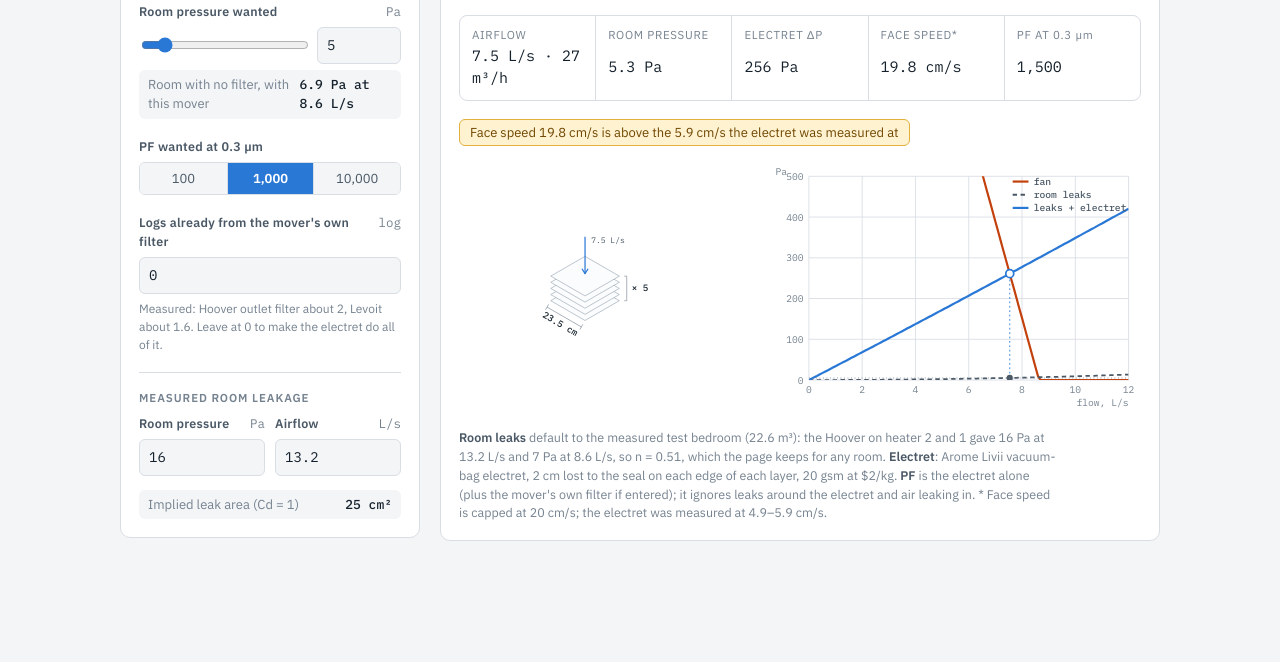
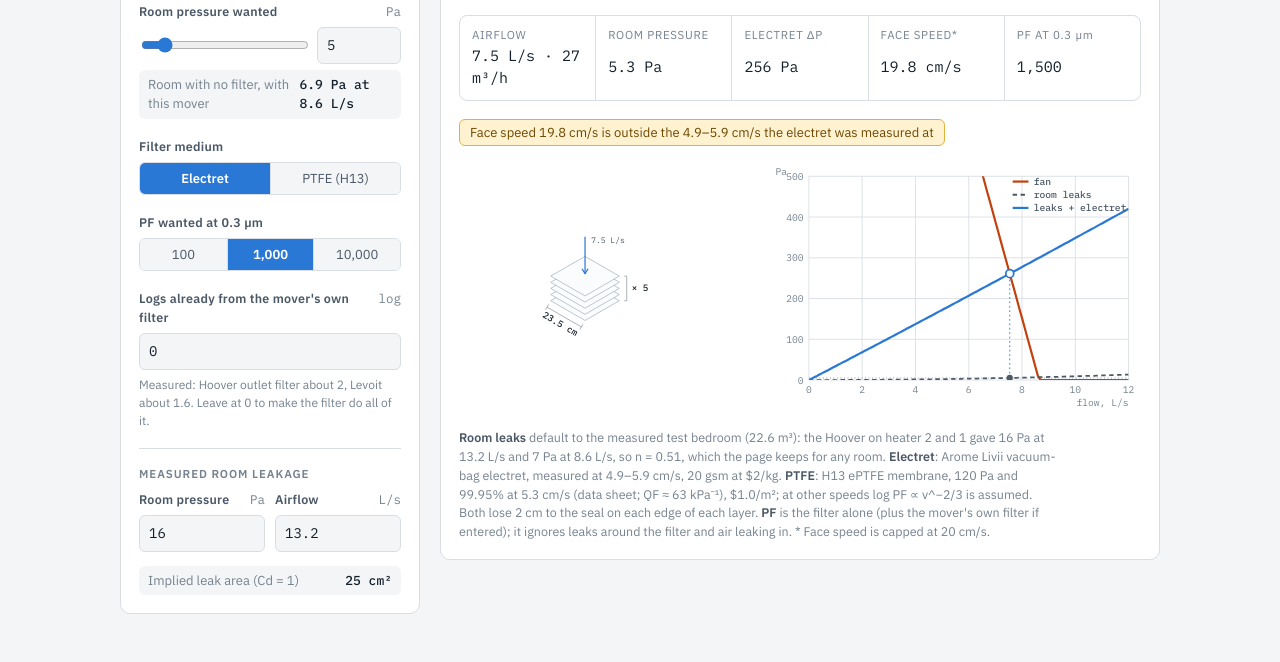
Before and after one commit to mattnewell-cam/cleanroom-electret-sizer, a plain HTML site: page index.html in a window 1280 px wide. Shown: the part 286-948 px from the top of the page. Before the commit the page ends 875 px from the top, so only its background shows below. Drawn offline with nearby package versions, Linux system fonts and the light colour scheme.

Commit message:
Add H13 PTFE as a filter medium
Co-Authored-By: Claude Opus 5.5 <noreply@anthropic.com>

```diff
--- a/index.html
+++ b/index.html
@@ -100,7 +100,7 @@ input[type="range"] { width: 100%; accent-color: var(--accent); }
 <div class="wrap">
   <header>
     <h1>Cleanroom electret sizer</h1>
-    <p class="sub">Pick what pressurises the room and the room pressure you want. It finds where the fan, the electret and the room's leaks balance, and the least electret that gets the PF you ask for at 0.3 µm.</p>
+    <p class="sub">Pick what pressurises the room and the room pressure you want. It finds where the fan, the electret and the room's leaks balance, and the least electret or PTFE that gets the PF you ask for at 0.3 µm.</p>
   </header>
 
   <div class="main">
@@ -116,6 +116,13 @@ input[type="range"] { width: 100%; accent-color: var(--accent); }
         <div class="out"><span>Room with no filter, with this mover</span><b id="o-max"></b></div>
       </div>
       <div class="field">
+        <span class="lab">Filter medium</span>
+        <div class="seg" style="--n:2" role="group" aria-label="Filter medium">
+          <button type="button" data-media="electret">Electret</button>
+          <button type="button" data-media="ptfe">PTFE (H13)</button>
+        </div>
+      </div>
+      <div class="field">
         <span class="lab">PF wanted at 0.3 µm</span>
         <div class="seg" style="--n:3" role="group" aria-label="Target protection factor">
           <button type="button" data-logs="2">100</button>
@@ -126,7 +133,7 @@ input[type="range"] { width: 100%; accent-color: var(--accent); }
       <div class="field">
         <label for="own">Logs already from the mover's own filter <span class="u">log</span></label>
         <input type="number" id="own" min="0" max="4" step="0.1">
-        <p class="hint">Measured: Hoover outlet filter about 2, Levoit about 1.6. Leave at 0 to make the electret do all of it.</p>
+        <p class="hint">Measured: Hoover outlet filter about 2, Levoit about 1.6. Leave at 0 to make the filter do all of it.</p>
       </div>
 
       <div class="minor">
@@ -151,7 +158,7 @@ input[type="range"] { width: 100%; accent-color: var(--accent); }
           <div class="fig"><span class="cap">Square side</span><span class="num"><span id="h-side">—</span><small>cm</small></span></div>
           <div class="fig"><span class="cap">Layers</span><span class="num" id="h-n">—</span></div>
         </div>
-        <div class="fig total"><span class="cap">Electret</span><span class="num"><span id="t-area">—</span><small>m²</small></span></div>
+        <div class="fig total"><span class="cap" id="t-cap">Electret</span><span class="num"><span id="t-area">—</span><small>m²</small></span></div>
         <span class="basis" id="t-basis"></span>
         <span class="cost" id="t-cost"></span>
       </div>
@@ -168,11 +175,23 @@ input[type="range"] { width: 100%; accent-color: var(--accent); }
 
 <script>
 // ---------------------------------------------------------------- model
-// Electret, per layer: Arome Livii vacuum-bag electret, as in the electret square calculator.
-// Δp = R·v, log10 PF(0.3 µm) = D·v^−α, v in cm/s. Measured only at 4.9–5.9 cm/s.
-const M = { R: 2.58, D: 1.5863, a: 0.3070 };
+// Filter media, per layer: Δp = R·v, log10 PF(0.3 µm) = D·v^−α, v in cm/s.
+// Electret: Arome Livii vacuum-bag electret, as in the electret square calculator; measured at 4.9–5.9 cm/s.
+// PTFE: Frebang H13 ePTFE membrane, 120 Pa and ≥ 99.95% (3.3 logs) at 5.3 cm/s from its data sheet (QF ≈ 63 kPa⁻¹);
+// how PF changes with speed is not measured, so α = 2/3 (diffusion-limited) is assumed. US$1.0/m² EXW (Frebang quote).
+const GSM = 20, USD_PER_KG = 2;    // charged surgical-grade meltblown, bulk
+const MEDIA = {
+  electret: { name: 'Electret', R: 2.58, D: 1.5863, a: 0.3070, lo: 4.9, hi: 5.9,
+    basis: `Electret at ${GSM} gsm`,
+    cost: m2 => `${Math.round(m2 * GSM)} g · ${usd(m2 * GSM / 1000 * USD_PER_KG)} at $${USD_PER_KG}/kg`,
+    range: 'the 4.9–5.9 cm/s the electret was measured at' },
+  ptfe: { name: 'PTFE', R: 120 / 5.3, D: 3.3 * Math.pow(5.3, 2 / 3), a: 2 / 3, lo: 4.5, hi: 6.1,
+    basis: 'H13 ePTFE membrane',
+    cost: m2 => `${usd(m2 * 1.0)} at $1.0/m²`,
+    range: 'the 5.3 cm/s the PTFE is rated at; PF away from it assumes log PF ∝ v^−2/3' },
+};
+let M = MEDIA.electret;
 const MARGIN = 2;                  // cm lost to the seal on every side of every layer
-const GSM = 20, USD_PER_KG = 2;    // charged surgical-grade meltblown, bulk
 const MAX_N = 40, SIDE_MAX = 300;  // cm
 
 // Air movers: fan curves as [Q L/s, p Pa] points, piecewise linear, last segment extended to p = 0.
@@ -259,7 +278,7 @@ function design(src, C, n, target, L, vmax) {
 
 // ---------------------------------------------------------------- state & inputs
 const $ = id => document.getElementById(id);
-const S = { src: 'h1', roomDp: 5, logs: 3, own: 0, mp: 16, mq: 13.2, n: 0.51, vmax: 20 };
+const S = { src: 'h1', media: 'electret', roomDp: 5, logs: 3, own: 0, mp: 16, mq: 13.2, n: 0.51, vmax: 20 };
 
 function bind(rid, nid, key) {
   const r = rid && $(rid), nn = $(nid);
@@ -287,6 +306,8 @@ const el = (tag, attrs = {}, text) => { const e = document.createElementNS('http
 function render() {
   const src = SOURCES.find(s => s.id === S.src);
   $('src-note').textContent = src.note;
+  M = MEDIA[S.media];
+  $('t-cap').textContent = M.name;
   const n = Math.min(1, Math.max(0.5, S.n));
   const C = S.mq / Math.pow(S.mp, n);
   $('o-ela').textContent = `${Math.round(leakQ(4, C, n) / 1000 / Math.sqrt(2 * 4 / 1.2) * 1e4)} cm²`;
@@ -315,8 +336,8 @@ function render() {
   $('h-side').textContent = fcm(b.side);
   $('h-n').textContent = String(b.layers);
   $('t-area').textContent = (b.used / 1e4).toFixed(2);
-  $('t-cost').textContent = `${Math.round(b.used / 1e4 * GSM)} g · ${usd(b.used / 1e4 * GSM / 1000 * USD_PER_KG)} at $${USD_PER_KG}/kg`;
-  $('t-basis').textContent = `Electret at ${GSM} gsm`;
+  $('t-cost').textContent = M.cost(b.used / 1e4);
+  $('t-basis').textContent = M.basis;
 
   const rows = [
     ['Airflow', `${ls(b.Q)} · ${Math.round(b.Q * 3.6)} m³/h`],
@@ -332,8 +353,7 @@ function render() {
     else dt.textContent = k;
     dd.textContent = v; d.append(dt, dd); spec.append(d);
   }
-  if (b.v > 5.9) flag(`Face speed ${b.v.toFixed(1)} cm/s is above the 5.9 cm/s the electret was measured at`);
-  if (b.v < 4.9) flag(`Face speed ${b.v.toFixed(1)} cm/s is below the 4.9 cm/s the electret was measured at`);
+  if (b.v > M.hi || b.v < M.lo) flag(`Face speed ${b.v.toFixed(1)} cm/s is outside ${M.range}`);
   if (b.room > S.roomDp * 1.5 + 1) flag(`The mover pushes the room to ${pa(b.room)}, above the ${pa(S.roomDp)} asked for`);
 
   drawStack(b);
@@ -429,15 +449,18 @@ function drawStack(b) {
   sel.value = S.src;
   sel.addEventListener('change', () => { S.src = sel.value; render(); });
   $('note').innerHTML = '<b>Room leaks</b> default to the measured test bedroom (22.6 m³): the Hoover on heater 2 and 1 gave 16 Pa at 13.2 L/s and 7 Pa at 8.6 L/s, so n = 0.51, which the page keeps for any room. ' +
-    '<b>Electret</b>: Arome Livii vacuum-bag electret, 2 cm lost to the seal on each edge of each layer, 20 gsm at $2/kg. ' +
-    '<b>PF</b> is the electret alone (plus the mover\'s own filter if entered); it ignores leaks around the electret and air leaking in. ' +
-    `* Face speed is capped at ${S.vmax} cm/s; the electret was measured at 4.9–5.9 cm/s.`;
+    '<b>Electret</b>: Arome Livii vacuum-bag electret, measured at 4.9–5.9 cm/s, 20 gsm at $2/kg. ' +
+    '<b>PTFE</b>: H13 ePTFE membrane, 120 Pa and 99.95% at 5.3 cm/s (data sheet; QF ≈ 63 kPa⁻¹), $1.0/m²; at other speeds log PF ∝ v^−2/3 is assumed. ' +
+    'Both lose 2 cm to the seal on each edge of each layer. ' +
+    '<b>PF</b> is the filter alone (plus the mover\'s own filter if entered); it ignores leaks around the filter and air leaking in. ' +
+    `* Face speed is capped at ${S.vmax} cm/s.`;
 }
 bind('rpr', 'rp', 'roomDp');
 bind(null, 'own', 'own');
 bind(null, 'mp', 'mp');
 bind(null, 'mq', 'mq');
 seg('logs', 'logs', Number);
+seg('media', 'media');
 $('controls').addEventListener('submit', e => e.preventDefault());
 render();
 </script>
```
Also changed, not shown: 1 other file.
